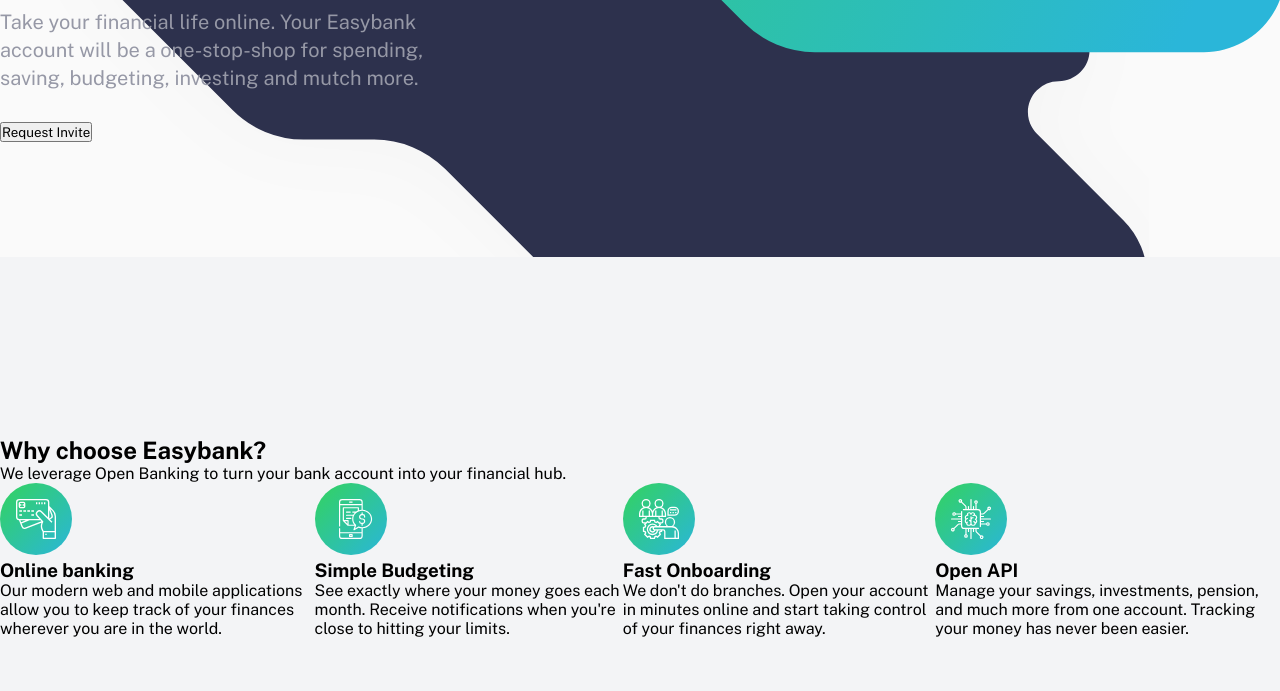
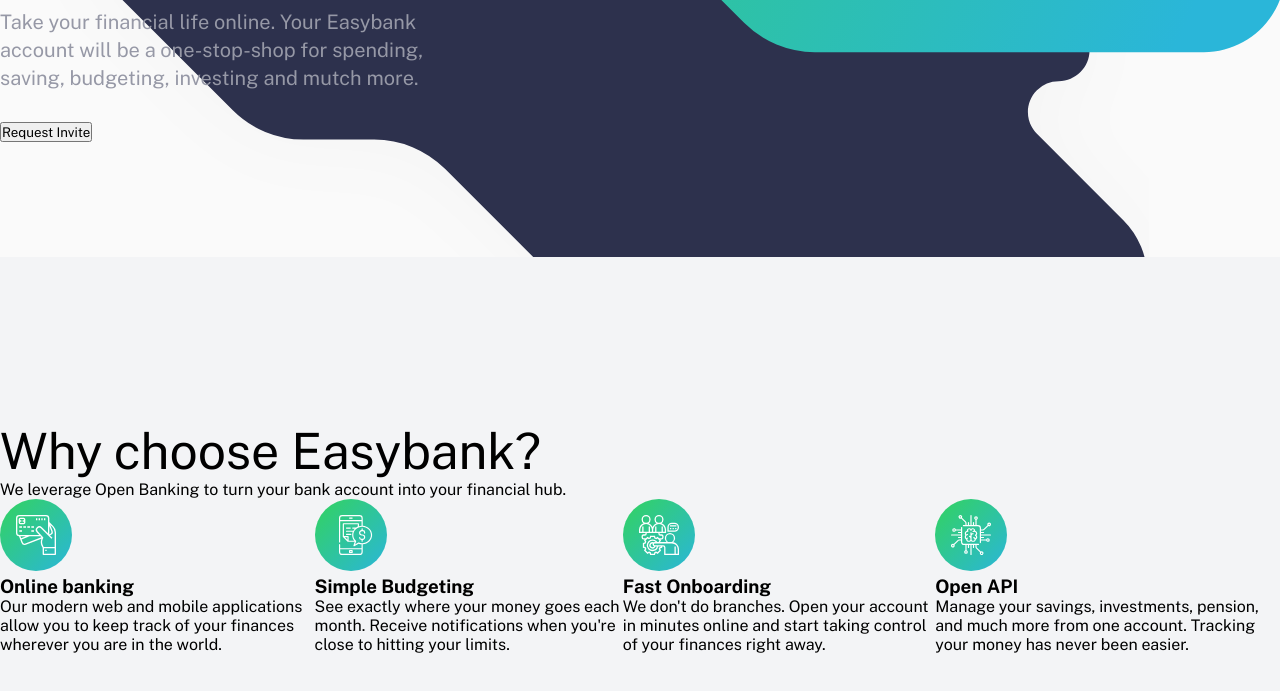
Before and after one commit to joaopedrobenassi/EasyBank, a plain HTML site: page index.html in a window 1280 px wide. Shown: the part 383-1074 px from the top of the page. Drawn offline with nearby package versions, Linux system fonts and the light colour scheme.

Commit message:
Configurando tamanho de font e peso

```diff
--- a/Src/CSS/style.css
+++ b/Src/CSS/style.css
@@ -84,6 +84,10 @@ aside {
     align-items: center;
 
 }
+.aside_title{
+    font-size: 50px;
+    font-weight: 400;
+}
 .aside_section{
     width: 1360px;
 }
```
